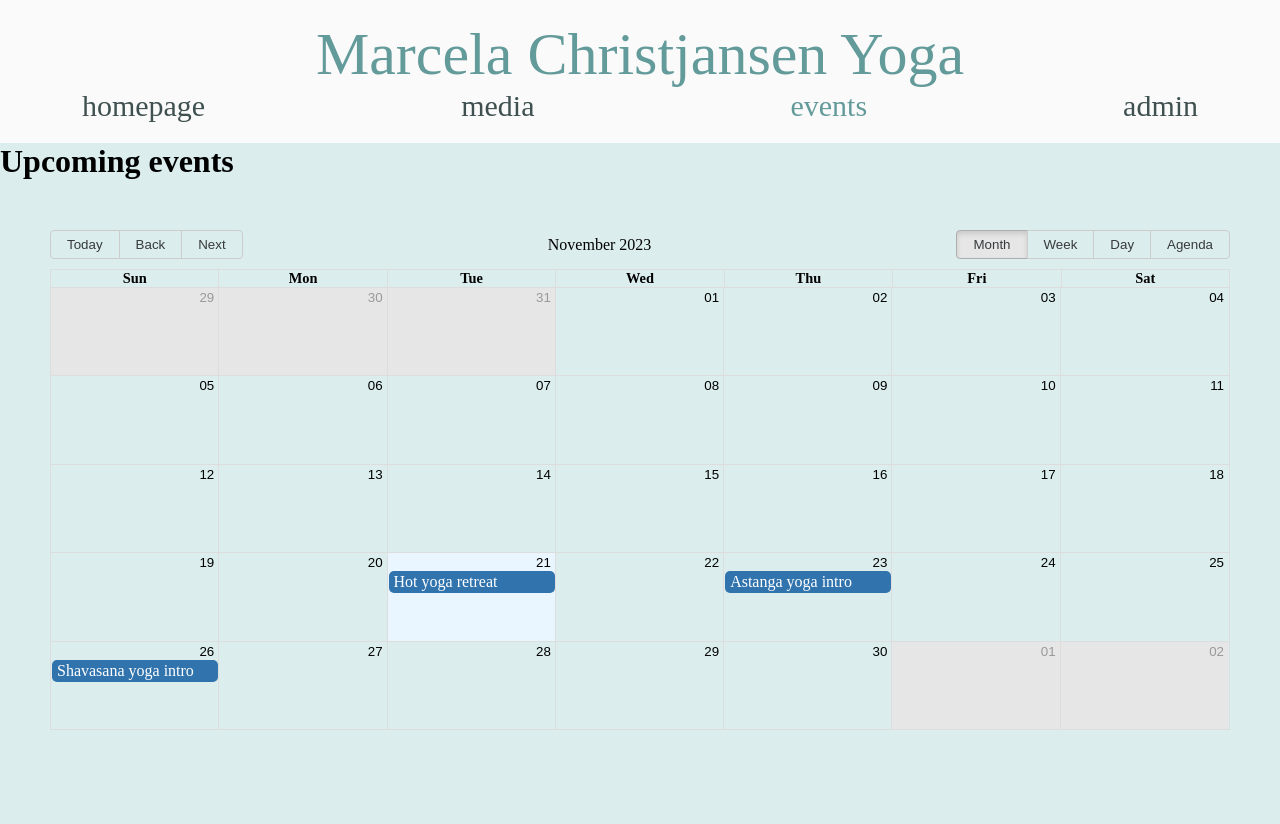
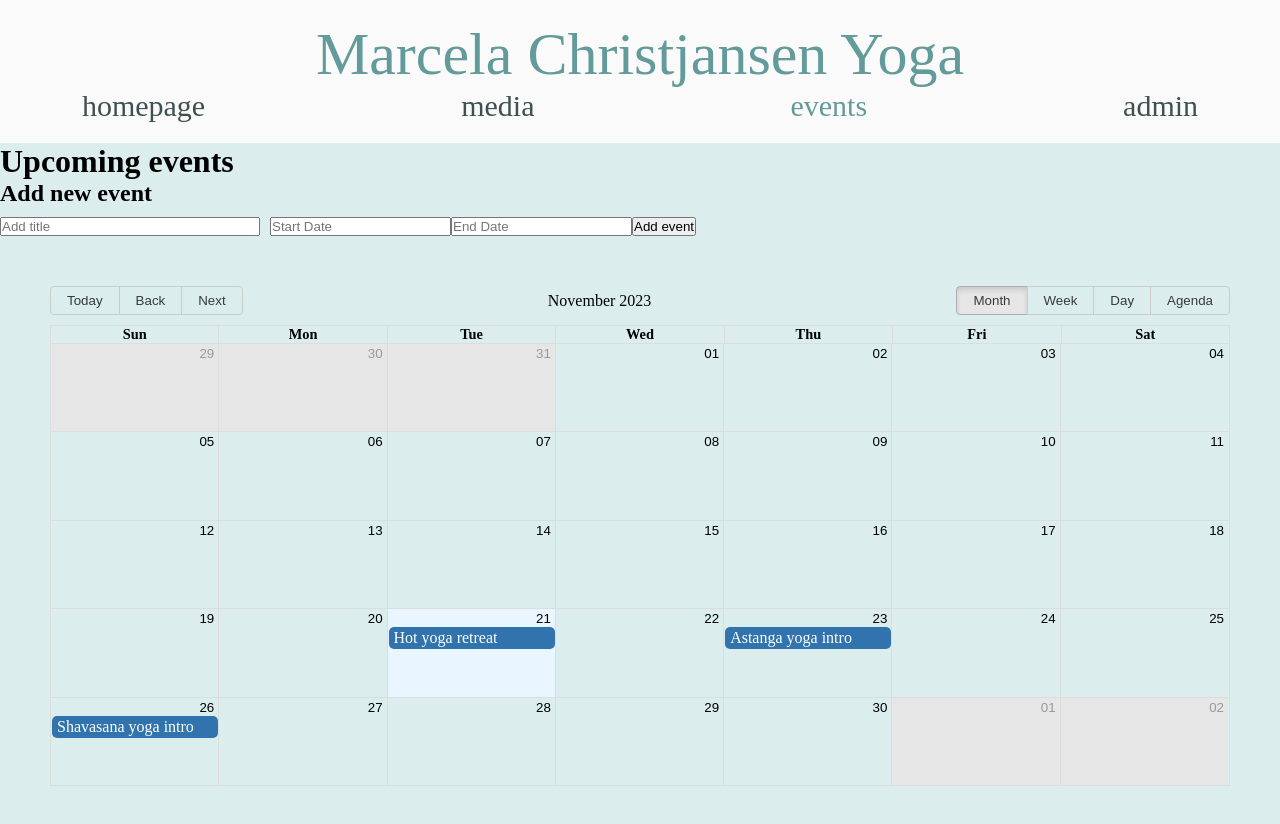
Before and after one commit to MaxusTheOne/Yoga-frontend, a React (Vite) app in the folder YogaFrontend/: page /events in a window 1280 px wide. Shown: the top 824 px of the page. Before the commit the page ends 800 px from the top, so only its background shows below. Built offline with nearby package versions, Linux system fonts and the light colour scheme; a web font is replaced by a local one.

Commit message:
done for the day commit

```diff
--- a/YogaFrontend/src/components/Eventpage/EventCalendar.jsx
+++ b/YogaFrontend/src/components/Eventpage/EventCalendar.jsx
@@ -7,6 +7,7 @@ import DatePicker from 'react-datepicker'
 import 'react-big-calendar/lib/css/react-big-calendar.css'
 import enUS from 'date-fns/locale/en-US'
 import { useState } from 'react'
+import 'react-datepicker/dist/react-datepicker.css'
 
 //format of the dates is in US format
 const locales = {
@@ -48,13 +49,48 @@ const events = [
 export default function EventCalendar() {
     const [newEvent, setNewEvent] = useState({
         title: '',
-        start: '',
-        end: '',
+        startDate: '',
+        endDate: '',
     })
     const [allEvents, setAllEvents] = useState(events)
 
+    function handleAddEvent() {
+        setAllEvents([...allEvents, newEvent])
+    }
+
     return (
         <>
+            <h2>Add new event</h2>
+            <div>
+                <input
+                    type="text"
+                    placeholder="Add title"
+                    style={{ width: '20%', marginRight: '10px' }}
+                    value={newEvent.title}
+                    onChange={(event) =>
+                        setNewEvent({ ...newEvent, title: event.target.value })
+                    }
+                />
+                <DatePicker
+                    placeholderText="Start Date"
+                    style={{ marginRight: '10px' }}
+                    selected={newEvent.startDate}
+                    onChange={(startDate) =>
+                        setNewEvent({ ...newEvent, startDate })
+                    }
+                />
+                <DatePicker
+                    placeholderText="End Date"
+                    style={{ marginRight: '10px' }}
+                    selected={newEvent.endDate}
+                    onChange={(endDate) =>
+                        setNewEvent({ ...newEvent, endDate })
+                    }
+                />
+                <button style={{ marginTop: '10px' }} onClick={handleAddEvent}>
+                    Add event
+                </button>
+            </div>
             <Calendar
                 localizer={localizer}
                 events={allEvents}
```
